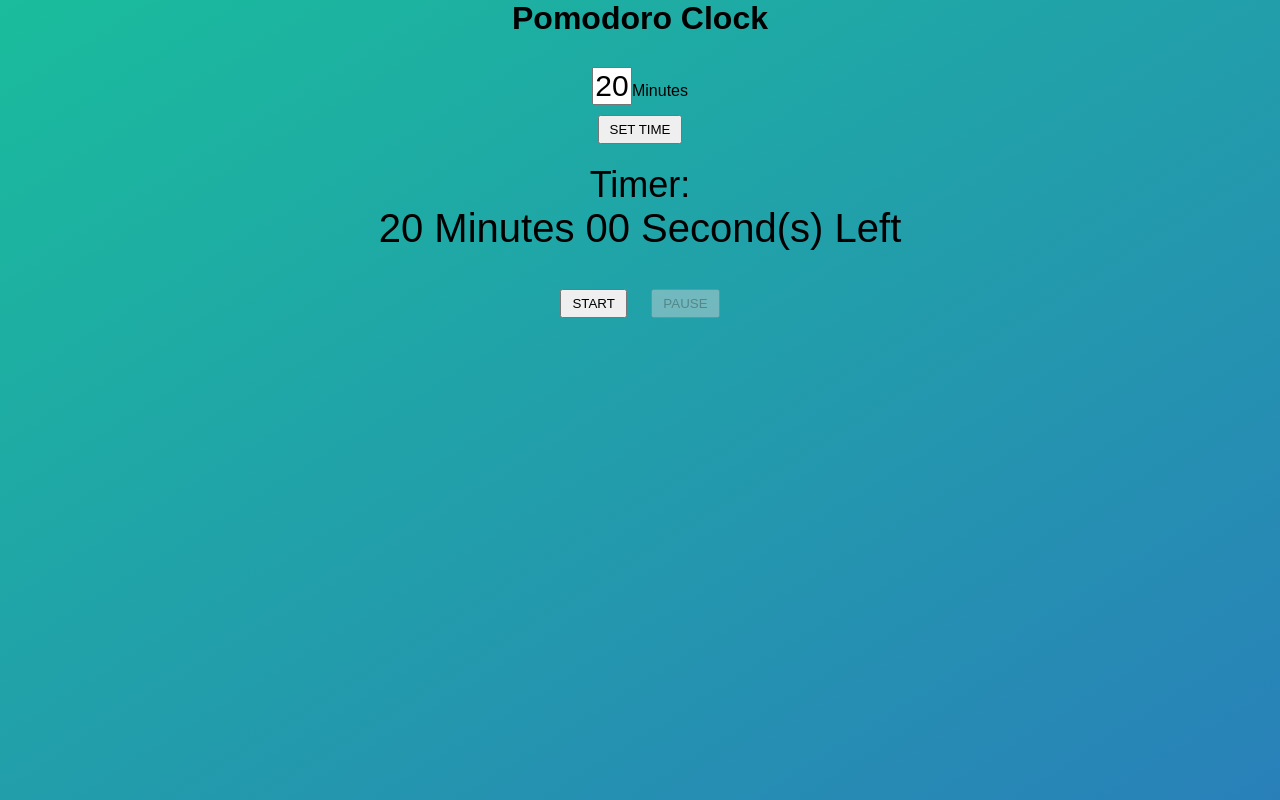
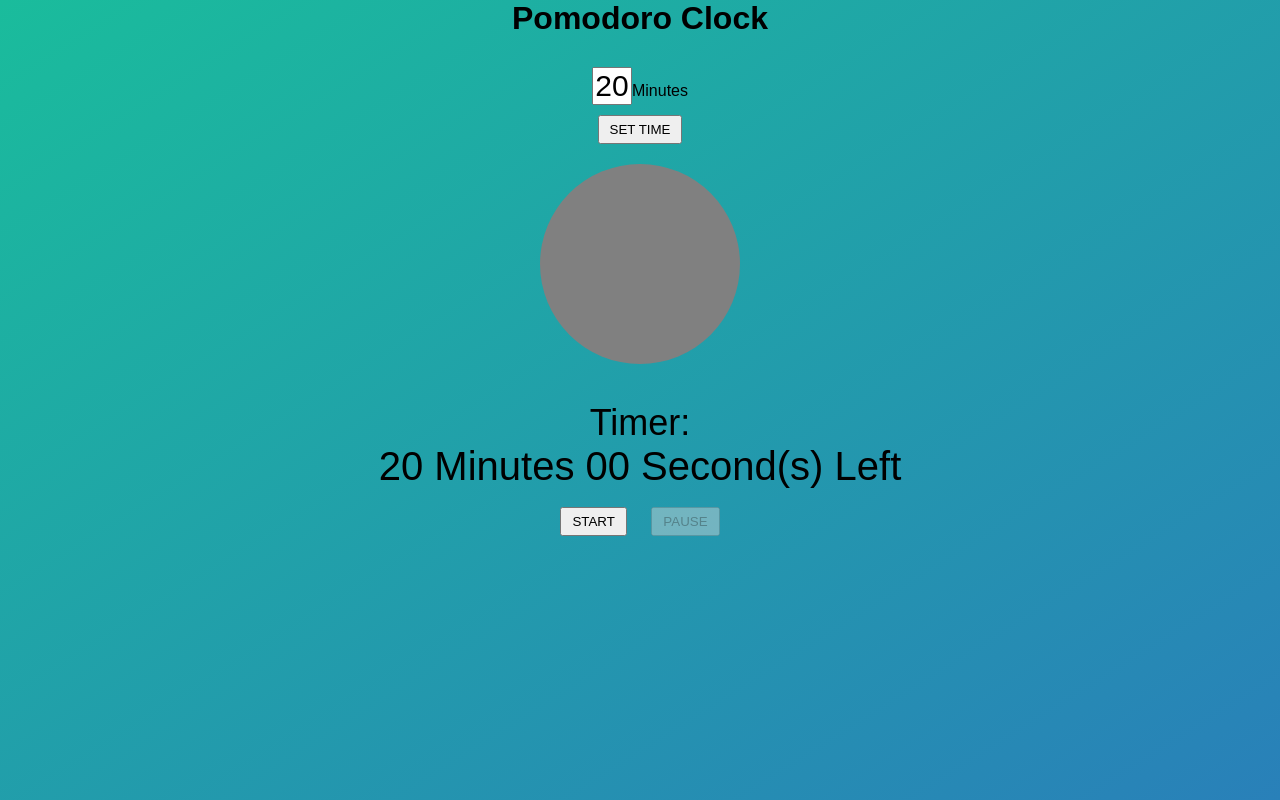
Before and after one commit to GUITARPLRC/pomodoro-proj, a plain HTML site: page index.html in a window 1280 px wide. Drawn offline with nearby package versions, Linux system fonts and the light colour scheme.

Commit message:
starting progress bar animation

```diff
--- a/index.html
+++ b/index.html
@@ -4,6 +4,9 @@
 
 		<title>Clock</title>
 		<link rel="stylesheet" href="style.css">
+		<script src="https://ajax.googleapis.com/ajax/libs/jquery/2.2.0/jquery.min.js"></script>
+		<link rel="stylesheet" href="https://ajax.googleapis.com/ajax/libs/jqueryui/1.11.4/themes/smoothness/jquery-ui.css">
+	<script src="https://ajax.googleapis.com/ajax/libs/jqueryui/1.11.4/jquery-ui.min.js"></script>
 
 	</head>
 	<body>
@@ -13,6 +16,10 @@
 		<input type="text" id="minutes" maxlength="2">Minutes</input>
 		<br />
 		<input type="button" id="setTime" value="SET TIME"></input>
+
+		<br />
+
+		<div id="progress"></div>
 
 		<br />
 
--- a/script.js
+++ b/script.js
@@ -3,9 +3,11 @@ var pause = document.getElementById("pause"); // pause button
 var setTime = document.getElementById("setTime"); // setTime button
 var timer = document.getElementById("timer"); // html timer display
 var minutes = document.getElementById("minutes"); // minutes user input
+var progress  = $("progress");
 var interval; // interval for timer
 var minTime;
 var secTime;
+var total; // total to set progress bar
 
 pause.disabled = true;
 
@@ -27,6 +29,7 @@ if (secTime < 10) {
 }
 
 timer.textContent = minTime + " Minutes " + secTime + " Second(s) Left";
+
 
 function startTimer() {
 
--- a/style.css
+++ b/style.css
@@ -19,9 +19,18 @@ h1 {
 }
 
 #output {
-	margin:20px 0;
 	font-size:36px;
 }
+
+#progress {
+	width:200px;
+	height:200px;
+	border-radius:50%;
+	background-color:gray;
+	margin:20px auto;
+}
+
+
 #timer {
 	font-sizE:40px;
 }
```
